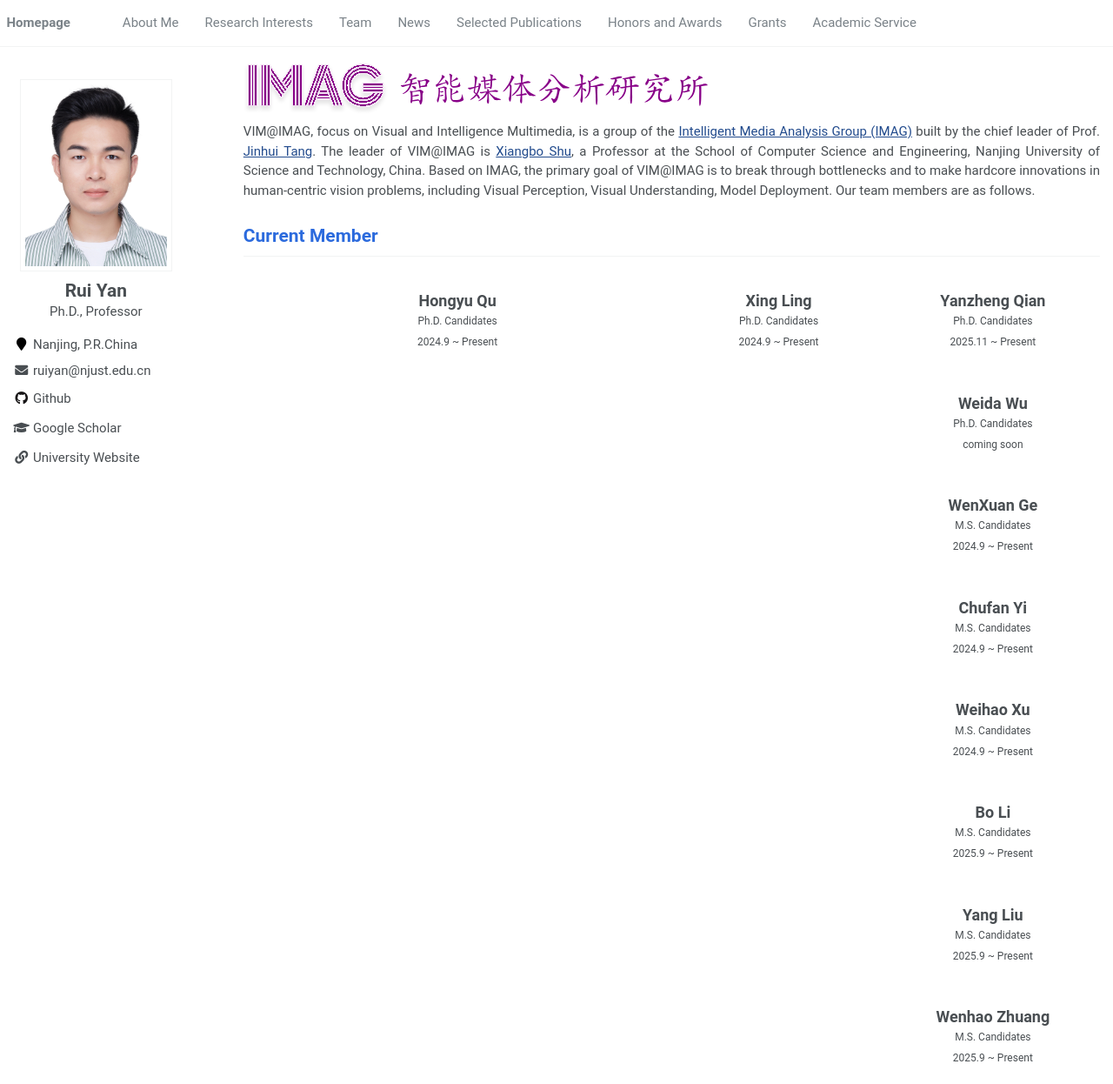
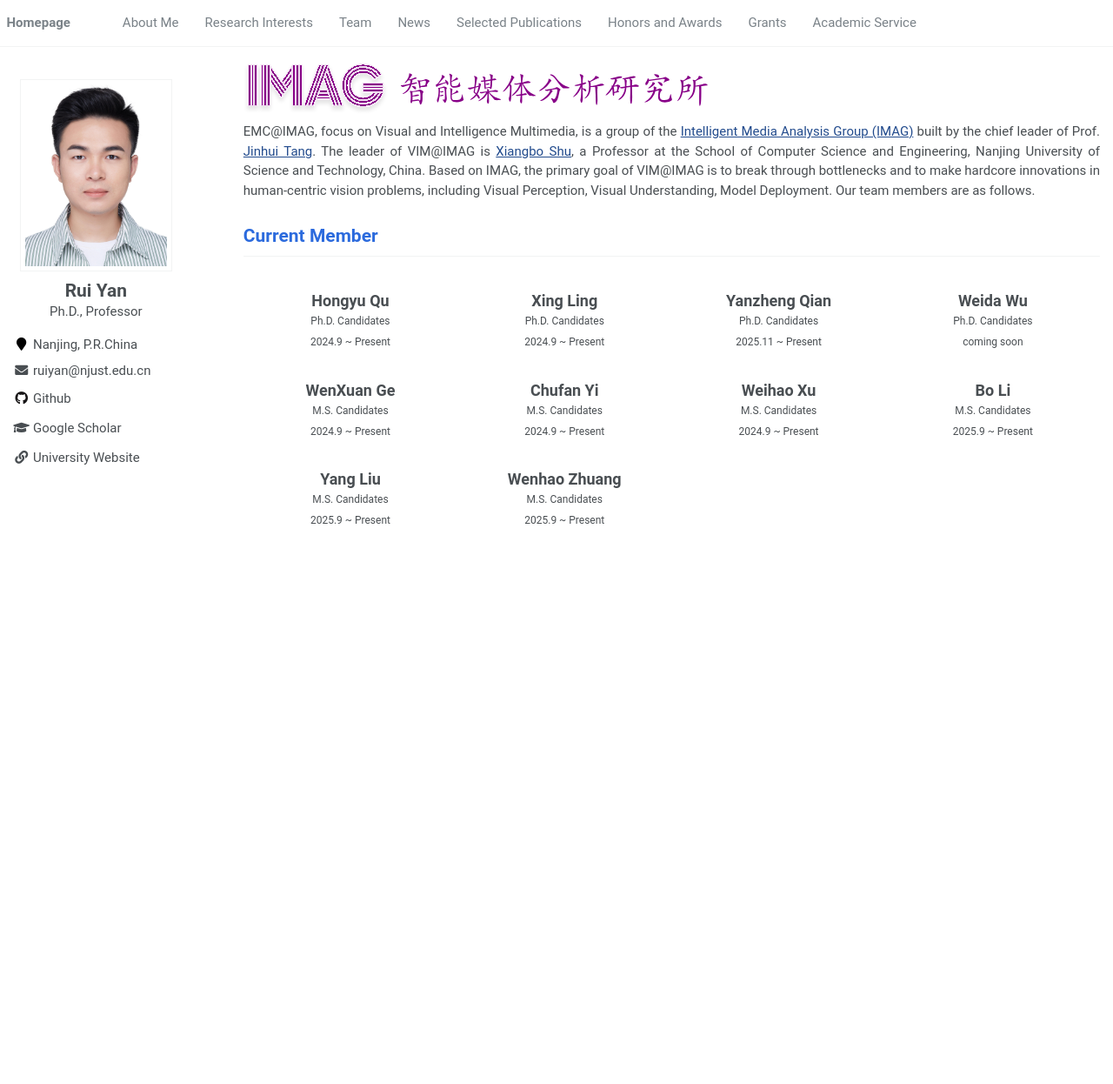
Before and after one commit to ruiyan1995/ruiyan1995.github.io, a Jekyll site: the page built from _pages/team.md, in a window 1280 px wide and 1246 px high. Shown: the whole window at 87% size. Built offline with Jekyll 4.4.1, drawn with Linux system fonts in a browser that asks for light colours.

Commit message:
Update team.md

```diff
--- a/_pages/team.md
+++ b/_pages/team.md
@@ -23,7 +23,7 @@ redirect_from:
 
 <p style="text-align: justify;font-family: Roboto;">
 
-VIM@IMAG, focus on Visual and Intelligence Multimedia, is a group of the <a href="https://imag-njust.net/">Intelligent Media Analysis Group (IMAG)</a> built by the chief leader of Prof. <a href="https://v2.imag-njust.net/people/user/tangjinhui/">Jinhui Tang</a>. The leader of VIM@IMAG is <a href="https://shuxb104.github.io/">Xiangbo Shu</a>, a Professor at the School of Computer Science and Engineering, Nanjing University of Science and Technology, China. Based on IMAG, the primary goal of VIM@IMAG is to break through bottlenecks and to make hardcore innovations in human-centric vision problems, including Visual Perception, Visual Understanding, Model Deployment. Our team members are as follows.
+EMC@IMAG, focus on Visual and Intelligence Multimedia, is a group of the <a href="https://imag-njust.net/">Intelligent Media Analysis Group (IMAG)</a> built by the chief leader of Prof. <a href="https://v2.imag-njust.net/people/user/tangjinhui/">Jinhui Tang</a>. The leader of VIM@IMAG is <a href="https://shuxb104.github.io/">Xiangbo Shu</a>, a Professor at the School of Computer Science and Engineering, Nanjing University of Science and Technology, China. Based on IMAG, the primary goal of VIM@IMAG is to break through bottlenecks and to make hardcore innovations in human-centric vision problems, including Visual Perception, Visual Understanding, Model Deployment. Our team members are as follows.
 
 </p>
 
@@ -190,112 +190,113 @@ VIM@IMAG, focus on Visual and Intelligence Multimedia, is a group of the <a href
 # <font color="#2B6ADD"> Current Member </font>
 
 <div class="row custom-grid">
-    <div class="col">
-      <div class="card d-flex flex-column h-100 text-center">
-          <div class="card-body">
-              <!-- text-uppercase -->
-              <h6 class="card-title mb-0">Hongyu Qu</h6>
-              <p class="card-text mb-neg-1 fs--1 text-primary fw-bold">Ph.D. Candidates</p>
-              <p class="mb-neg-2">2024.9 ~ Present</p>
-          </div>
+  <!-- 第一个成员 -->
+  <div class="col-md-4">
+    <div class="card d-flex flex-column h-100 text-center">
+      <div class="card-body">
+        <h6 class="card-title mb-0">Hongyu Qu</h6>
+        <p class="card-text mb-neg-1 fs--1 text-primary fw-bold">Ph.D. Candidates</p>
+        <p class="mb-neg-2">2024.9 ~ Present</p>
       </div>
     </div>
-    <div class="row custom-grid">
-    <div class="col">
-      <div class="card d-flex flex-column h-100 text-center">
-          <div class="card-body">
-              <!-- text-uppercase -->
-              <h6 class="card-title mb-0">Xing Ling</h6>
-              <p class="card-text mb-neg-1 fs--1 text-primary fw-bold">Ph.D. Candidates</p>
-              <p class="mb-neg-2">2024.9 ~ Present</p>
-          </div>
+  </div>
+
+  <!-- 第二个成员 -->
+  <div class="col-md-4">
+    <div class="card d-flex flex-column h-100 text-center">
+      <div class="card-body">
+        <h6 class="card-title mb-0">Xing Ling</h6>
+        <p class="card-text mb-neg-1 fs--1 text-primary fw-bold">Ph.D. Candidates</p>
+        <p class="mb-neg-2">2024.9 ~ Present</p>
       </div>
     </div>
-  <div class="row custom-grid">
-    <div class="col">
-      <div class="card d-flex flex-column h-100 text-center">
-          <div class="card-body">
-              <!-- text-uppercase -->
-              <h6 class="card-title mb-0">Yanzheng Qian</h6>
-              <p class="card-text mb-neg-1 fs--1 text-primary fw-bold">Ph.D. Candidates</p>
-              <p class="mb-neg-2">2025.11 ~ Present</p>
-          </div>
+  </div>
+
+  <!-- 第三个成员 -->
+  <div class="col-md-4">
+    <div class="card d-flex flex-column h-100 text-center">
+      <div class="card-body">
+        <h6 class="card-title mb-0">Yanzheng Qian</h6>
+        <p class="card-text mb-neg-1 fs--1 text-primary fw-bold">Ph.D. Candidates</p>
+        <p class="mb-neg-2">2025.11 ~ Present</p>
       </div>
     </div>
-    <div class="row custom-grid">
-    <div class="col">
-      <div class="card d-flex flex-column h-100 text-center">
-          <div class="card-body">
-              <!-- text-uppercase -->
-              <h6 class="card-title mb-0">Weida Wu</h6>
-              <p class="card-text mb-neg-1 fs--1 text-primary fw-bold">Ph.D. Candidates</p>
-              <p class="mb-neg-2">coming soon</p>
-          </div>
+  </div>
+
+  <!-- 第四个成员 -->
+  <div class="col-md-4">
+    <div class="card d-flex flex-column h-100 text-center">
+      <div class="card-body">
+        <h6 class="card-title mb-0">Weida Wu</h6>
+        <p class="card-text mb-neg-1 fs--1 text-primary fw-bold">Ph.D. Candidates</p>
+        <p class="mb-neg-2">coming soon</p>
       </div>
     </div>
-    <div class="row custom-grid">
-    <div class="col">
-      <div class="card d-flex flex-column h-100 text-center">
-          <div class="card-body">
-              <!-- text-uppercase -->
-              <h6 class="card-title mb-0">WenXuan Ge</h6>
-              <p class="card-text mb-neg-1 fs--1 text-primary fw-bold">M.S. Candidates</p>
-              <p class="mb-neg-2">2024.9 ~ Present</p>
-          </div>
+  </div>
+
+  <!-- 第五个成员 -->
+  <div class="col-md-4">
+    <div class="card d-flex flex-column h-100 text-center">
+      <div class="card-body">
+        <h6 class="card-title mb-0">WenXuan Ge</h6>
+        <p class="card-text mb-neg-1 fs--1 text-primary fw-bold">M.S. Candidates</p>
+        <p class="mb-neg-2">2024.9 ~ Present</p>
       </div>
     </div>
- <div class="row custom-grid">
-    <div class="col">
-      <div class="card d-flex flex-column h-100 text-center">
-          <div class="card-body">
-              <!-- text-uppercase -->
-              <h6 class="card-title mb-0">Chufan Yi</h6>
-              <p class="card-text mb-neg-1 fs--1 text-primary fw-bold">M.S. Candidates</p>
-              <p class="mb-neg-2">2024.9 ~ Present</p>
-          </div>
+  </div>
+
+  <!-- 第六个成员 -->
+  <div class="col-md-4">
+    <div class="card d-flex flex-column h-100 text-center">
+      <div class="card-body">
+        <h6 class="card-title mb-0">Chufan Yi</h6>
+        <p class="card-text mb-neg-1 fs--1 text-primary fw-bold">M.S. Candidates</p>
+        <p class="mb-neg-2">2024.9 ~ Present</p>
       </div>
     </div>
-    <div class="row custom-grid">
-    <div class="col">
-      <div class="card d-flex flex-column h-100 text-center">
-          <div class="card-body">
-              <!-- text-uppercase -->
-              <h6 class="card-title mb-0">Weihao Xu</h6>
-              <p class="card-text mb-neg-1 fs--1 text-primary fw-bold">M.S. Candidates</p>
-              <p class="mb-neg-2">2024.9 ~ Present</p>
-          </div>
+  </div>
+
+  <!-- 第七个成员 -->
+  <div class="col-md-4">
+    <div class="card d-flex flex-column h-100 text-center">
+      <div class="card-body">
+        <h6 class="card-title mb-0">Weihao Xu</h6>
+        <p class="card-text mb-neg-1 fs--1 text-primary fw-bold">M.S. Candidates</p>
+        <p class="mb-neg-2">2024.9 ~ Present</p>
       </div>
     </div>
-     <div class="row custom-grid">
-    <div class="col">
-      <div class="card d-flex flex-column h-100 text-center">
-          <div class="card-body">
-              <!-- text-uppercase -->
-              <h6 class="card-title mb-0">Bo Li</h6>
-              <p class="card-text mb-neg-1 fs--1 text-primary fw-bold">M.S. Candidates</p>
-              <p class="mb-neg-2">2025.9 ~ Present</p>
-          </div>
+  </div>
+
+  <!-- 第八个成员 -->
+  <div class="col-md-4">
+    <div class="card d-flex flex-column h-100 text-center">
+      <div class="card-body">
+        <h6 class="card-title mb-0">Bo Li</h6>
+        <p class="card-text mb-neg-1 fs--1 text-primary fw-bold">M.S. Candidates</p>
+        <p class="mb-neg-2">2025.9 ~ Present</p>
       </div>
     </div>
-     <div class="row custom-grid">
-    <div class="col">
-      <div class="card d-flex flex-column h-100 text-center">
-          <div class="card-body">
-              <!-- text-uppercase -->
-              <h6 class="card-title mb-0">Yang Liu</h6>
-              <p class="card-text mb-neg-1 fs--1 text-primary fw-bold">M.S. Candidates</p>
-              <p class="mb-neg-2">2025.9 ~ Present</p>
-          </div>
+  </div>
+
+  <!-- 第九个成员 -->
+  <div class="col-md-4">
+    <div class="card d-flex flex-column h-100 text-center">
+      <div class="card-body">
+        <h6 class="card-title mb-0">Yang Liu</h6>
+        <p class="card-text mb-neg-1 fs--1 text-primary fw-bold">M.S. Candidates</p>
+        <p class="mb-neg-2">2025.9 ~ Present</p>
       </div>
     </div>
-     <div class="row custom-grid">
-    <div class="col">
-      <div class="card d-flex flex-column h-100 text-center">
-          <div class="card-body">
-              <!-- text-uppercase -->
-              <h6 class="card-title mb-0">Wenhao Zhuang</h6>
-              <p class="card-text mb-neg-1 fs--1 text-primary fw-bold">M.S. Candidates</p>
-              <p class="mb-neg-2">2025.9 ~ Present</p>
-          </div>
+  </div>
+
+  <!-- 第十个成员 -->
+  <div class="col-md-4">
+    <div class="card d-flex flex-column h-100 text-center">
+      <div class="card-body">
+        <h6 class="card-title mb-0">Wenhao Zhuang</h6>
+        <p class="card-text mb-neg-1 fs--1 text-primary fw-bold">M.S. Candidates</p>
+        <p class="mb-neg-2">2025.9 ~ Present</p>
       </div>
     </div>
+  </div>
+</div>
```
